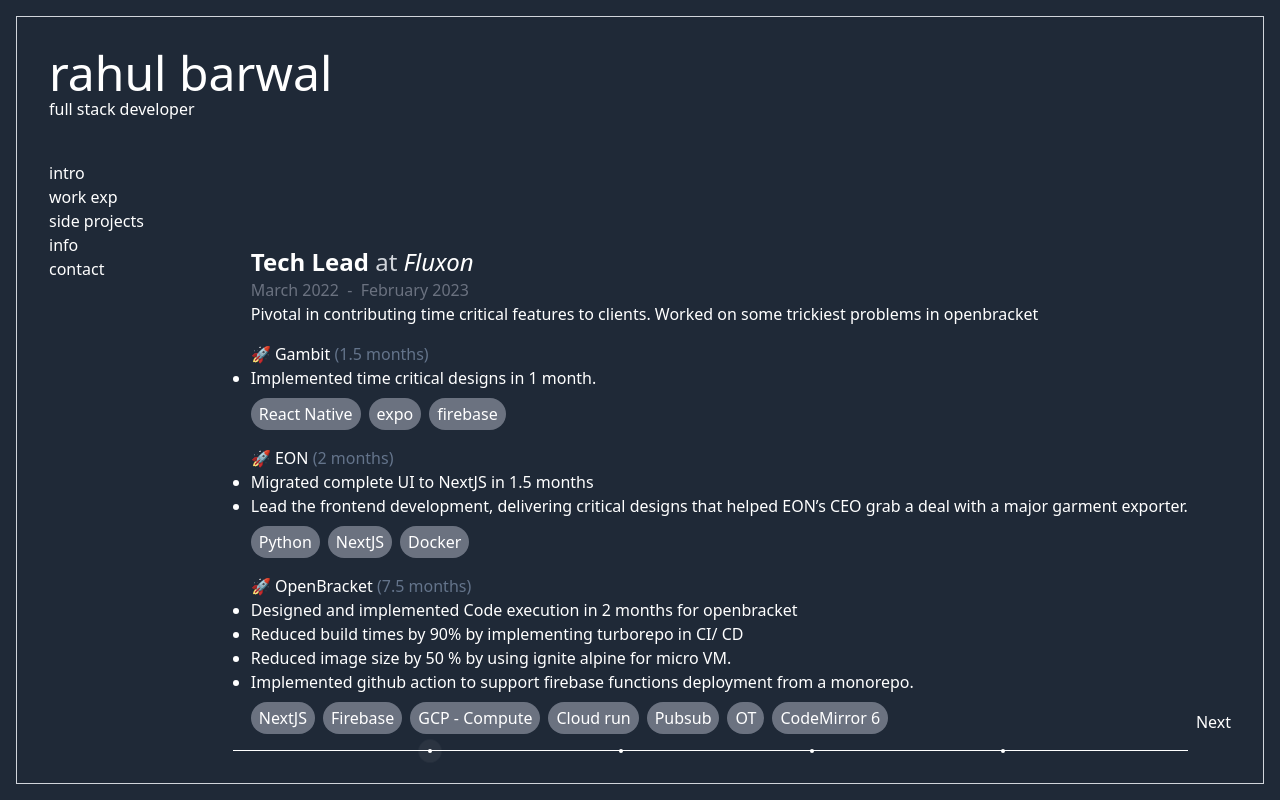
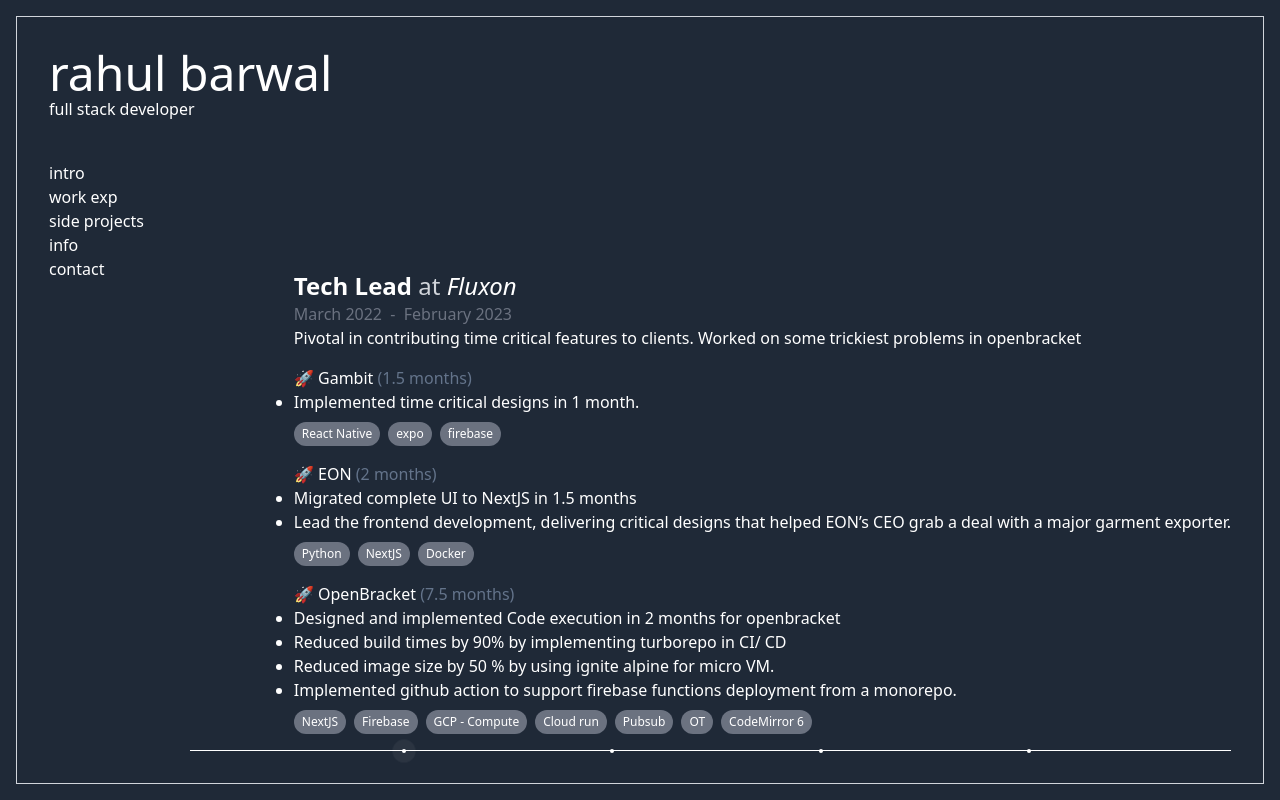
Before and after one commit to rahulbarwal/rahul-portfolio, a React (Create React App) app: page / in a window 1280 px wide. Built offline with nearby package versions, Linux system fonts and the light colour scheme.

Commit message:
Removed unnecessary buttons

```diff
--- a/src/components/content/Projects/CompanyProjectDescription.tsx
+++ b/src/components/content/Projects/CompanyProjectDescription.tsx
@@ -48,7 +48,7 @@
       ))}
       <article className="flex gap-2 mt-2">
         {desc.techStack.map((tech) => (
-          <span className=" bg-gray-500 rounded-2xl py-1 px-2 break-keep">
+          <span className="text-xs bg-gray-500 rounded-2xl py-1 px-2 break-keep">
             {tech}
           </span>
         ))}
--- a/src/components/content/Projects/index.tsx
+++ b/src/components/content/Projects/index.tsx
@@ -27,13 +27,7 @@
   return (
     <>
       <section className="flex gap-2 items-end mb-4">
-        {currProjectIndex !== 0 && (
-          <button onClick={() => dispatch({ type: "dec" })}>Prev</button>
-        )}
         <ProjectItem project={projects[currProjectIndex]} />
-        {currProjectIndex !== projects.length - 1 && (
-          <button onClick={() => dispatch({ type: "inc" })}>Next</button>
-        )}
       </section>
 
       <ProjectNavigator
--- a/src/components/content/Projects/navigator/ProjectNavigator.tsx
+++ b/src/components/content/Projects/navigator/ProjectNavigator.tsx
@@ -9,7 +9,7 @@
 const ProjectNavigator = (props: Props) => {
   return (
     <div className="flex items-center justify-center w-full">
-      <div className=" w-11/12 h-px bg-white flex justify-evenly items-center">
+      <div className=" w-full h-px bg-white flex justify-evenly items-center">
         {Array.from(Array(props.total).keys()).map(
           (val: number, index: number) => (
             <BlinkDot
```
